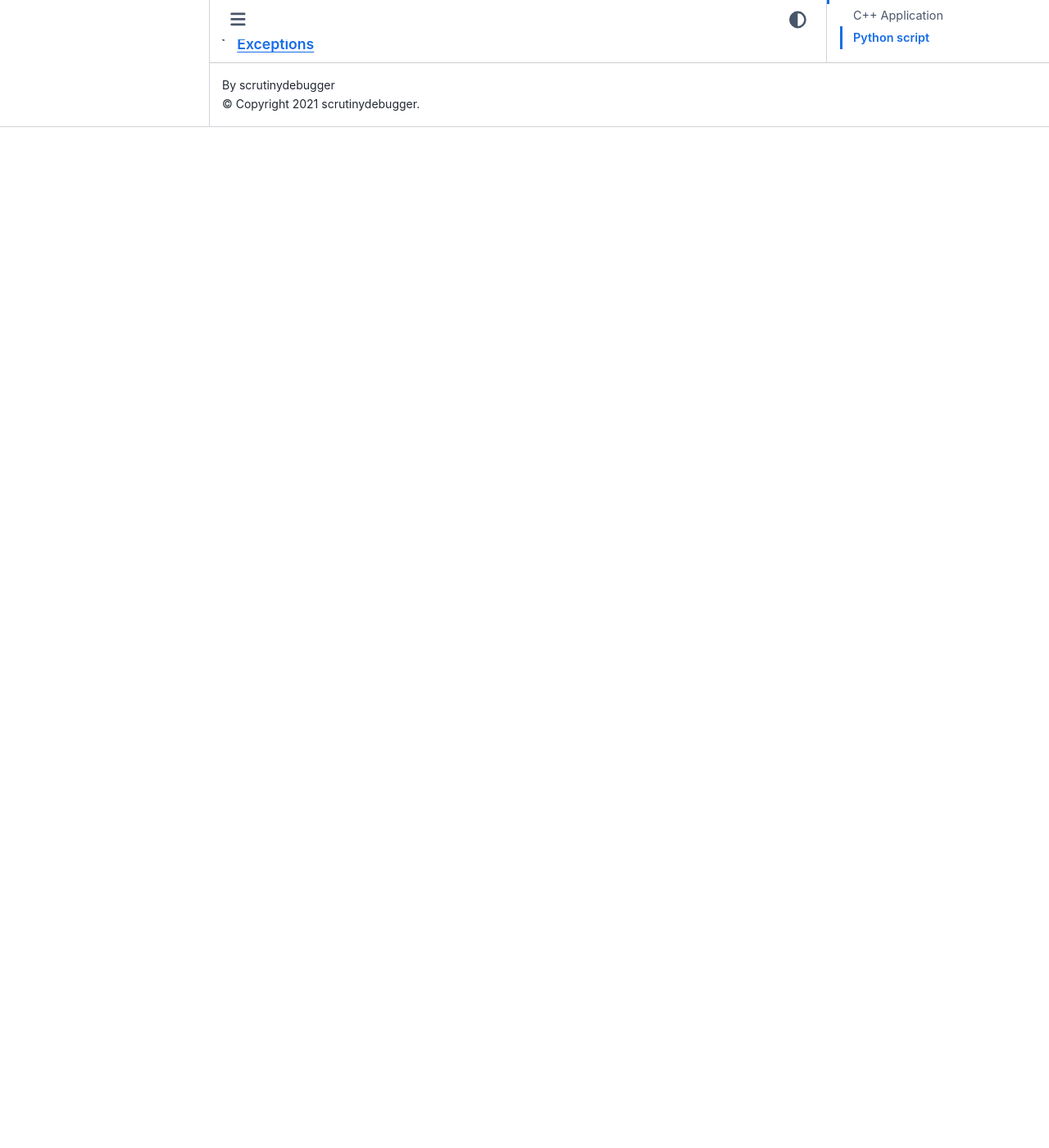
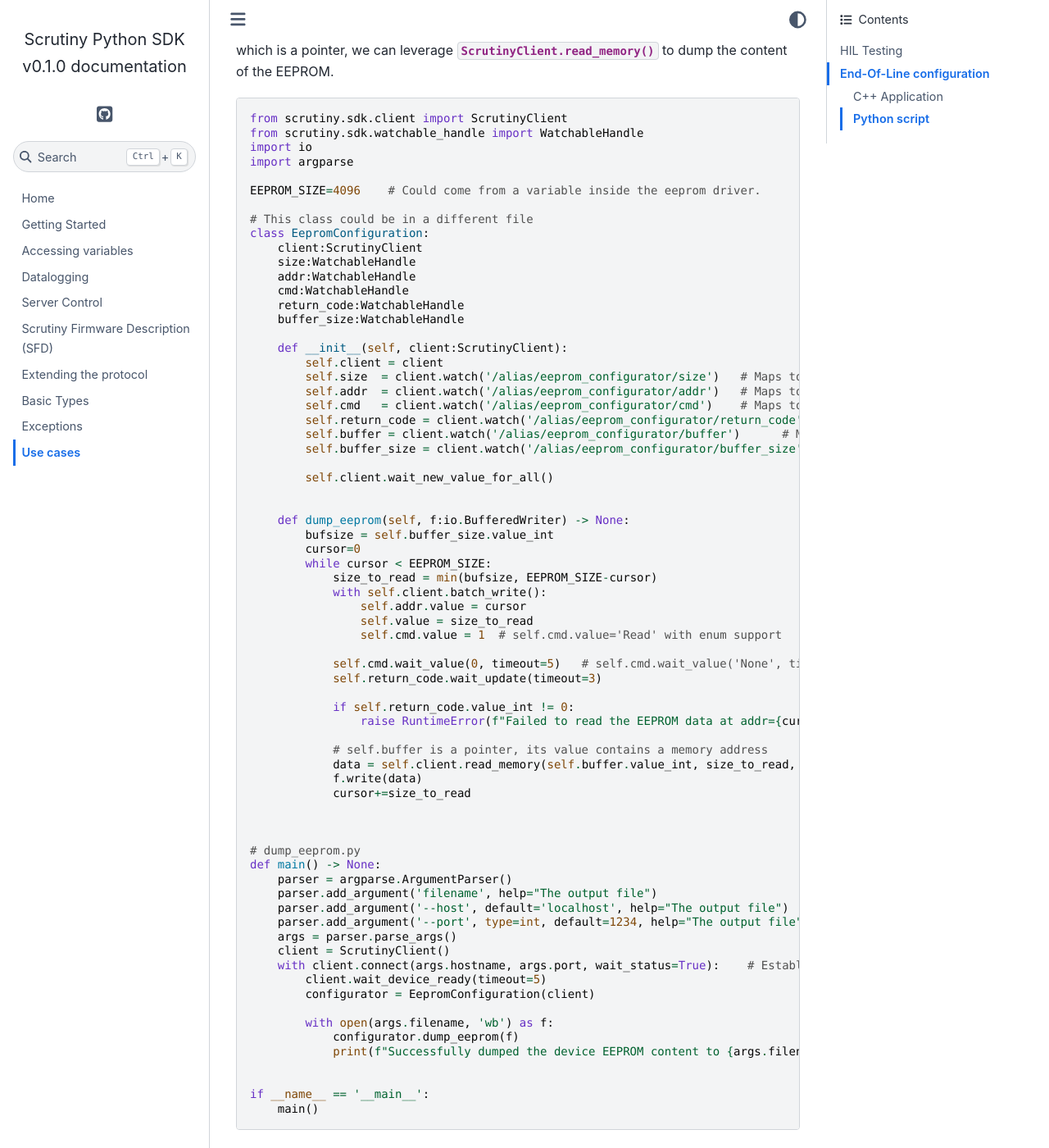
Before and after one commit to scrutinydebugger/scrutiny-python, a Sphinx documentation site: the page built from scrutiny/sdk/docs/source/use_cases.rst, in a window 1280 px wide and 1400 px high, scrolled down 3232 px. Shown: the whole window at 82% size. Built offline with Sphinx 7.4.7 and the Sphinx Book theme 1.1.4, drawn with Linux system fonts in a browser that asks for light colours; before the commit the page ends 3387 px from its top, so only the background shows below that; some of the changed text lies outside the part shown.

Commit message:
Added eol_config use case

```diff
--- a/scrutiny/sdk/docs/source/_static/code-examples/eol_config1.py
+++ b/scrutiny/sdk/docs/source/_static/code-examples/eol_config1.py
@@ -35,12 +35,11 @@ with client.connect(hostname, port, wait_status=True):    # Establish a websocke
         eeprom_config_cmd.value = 3     # WriteAssemblyHeader
         # eeprom_config_cmd.value = 'WriteAssemblyHeader'   # With enum support
 
-    eeprom_config_cmd.wait_value(0, timeout=5)  # The device will set this back to None once finished
-    # eeprom_config_cmd.wait_value('None', timeout=2)   # With enum support
+    eeprom_config_cmd.wait_value(0, timeout=5)         # The device will set this back to None once finished
+    # eeprom_config_cmd.wait_value('None', timeout=5)   # With enum support
 
-    # Request the server for an update. Make sure we do not read an old value
-    # We have no control on the order in which the values a polled by the server.
-    eeprom_config_return_code.force_refresh()
+    # Make sure we do not read an old value
+    eeprom_config_return_code.wait_update(timeout=2)
 
     assert eeprom_config_return_code.value_int == 0, "Write operation failed"
 
--- /dev/null
+++ b/scrutiny/sdk/docs/source/_static/code-examples/eol_config2.py
@@ -0,0 +1,70 @@
+from scrutiny.sdk.client import ScrutinyClient
+from scrutiny.sdk.watchable_handle import WatchableHandle
+import io
+import argparse
+
+EEPROM_SIZE=4096    # Could come from a variable inside the eeprom driver.
+
+# This class could be in a different file
+class EepromConfiguration:
+    client:ScrutinyClient
+    size:WatchableHandle
+    addr:WatchableHandle
+    cmd:WatchableHandle
+    return_code:WatchableHandle
+    buffer_size:WatchableHandle
+
+    def __init__(self, client:ScrutinyClient):
+        self.client = client
+        self.size  = client.watch('/alias/eeprom_configurator/size')   # Maps to /var/global/eeprom_configurator/m_size
+        self.addr  = client.watch('/alias/eeprom_configurator/addr')   # Maps to /var/global/eeprom_configurator/m_addr
+        self.cmd   = client.watch('/alias/eeprom_configurator/cmd')    # Maps to /var/global/eeprom_configurator/m_cmd
+        self.return_code = client.watch('/alias/eeprom_configurator/return_code')      # Maps to /var/global/eeprom_configurator/m_last_return_code
+        self.buffer = client.watch('/alias/eeprom_configurator/buffer')      # Maps to /var/global/eeprom_configurator/m_buffer
+        self.buffer_size = client.watch('/alias/eeprom_configurator/buffer_size')      # Maps to /var/global/eeprom_configurator/m_buffer_size
+
+        self.client.wait_new_value_for_all()
+
+
+    def dump_eeprom(self, f:io.BufferedWriter) -> None:
+        bufsize = self.buffer_size.value_int
+        cursor=0
+        while cursor < EEPROM_SIZE:
+            size_to_read = min(bufsize, EEPROM_SIZE-cursor)
+            with self.client.batch_write():
+                self.addr.value = cursor
+                self.value = size_to_read
+                self.cmd.value = 1  # self.cmd.value='Read' with enum support
+
+            self.cmd.wait_value(0, timeout=5)   # self.cmd.wait_value('None', timeout=5)
+            self.return_code.wait_update(timeout=3)
+
+            if self.return_code.value_int != 0:
+                raise RuntimeError(f"Failed to read the EEPROM data at addr={cursor} with size={size_to_read}")
+
+            # self.buffer is a pointer, its value contains a memory address
+            data = self.client.read_memory(self.buffer.value_int, size_to_read, timeout=5)  # Reads the content of the buffer
+            f.write(data)
+            cursor+=size_to_read
+
+
+
+# dump_eeprom.py
+def main() -> None:
+    parser = argparse.ArgumentParser()
+    parser.add_argument('filename', help="The output file")
+    parser.add_argument('--host', default='localhost', help="The output file")
+    parser.add_argument('--port', type=int, default=1234, help="The output file")
+    args = parser.parse_args()
+    client = ScrutinyClient()
+    with client.connect(args.hostname, args.port, wait_status=True):    # Establish a websocket connection and wait for a first server status update
+        client.wait_device_ready(timeout=5)
+        configurator = EepromConfiguration(client)
+
+        with open(args.filename, 'wb') as f:
+            configurator.dump_eeprom(f)
+            print(f"Successfully dumped the device EEPROM content to {args.filename} ")
+
+
+if __name__ == '__main__':
+    main()
--- a/scrutiny/sdk/docs/source/accessing_variables.rst
+++ b/scrutiny/sdk/docs/source/accessing_variables.rst
@@ -112,9 +112,9 @@ Looking for this value is helpful to detect a change.
 Two methods can help the user to wait for remote event. :meth:`WatchableHandle.wait_update<scrutiny.sdk.watchable_handle.WatchableHandle.wait_update>` and
 :meth:`WatchableHandle.wait_value<scrutiny.sdk.watchable_handle.WatchableHandle.wait_value>`
 
-It is important to mention that the server does not continuously stream the values of the variables, but rather stream changes in value.
-Therefore, :meth:`wait_update<scrutiny.sdk.watchable_handle.WatchableHandle.wait_update>` may raise a timeout if the value never changes
-on the device, even if the server has polled the device many times since then.
+The server broadcast a value update periodically, generally quite fast. The update delay depends mainly on how the communication link with the device is saturated.
+Therefore, the number of watchable subscription and the available bandwidth will affect the update rate. The server poll the device for each watchables in a round-robin scheme,
+when value updates are available, they are aggregated and flushed to all clients. For most common cases, a value update can be expected within hundreds of milliseconds.
 
 .. automethod:: scrutiny.sdk.watchable_handle.WatchableHandle.wait_update
 
--- a/scrutiny/sdk/docs/source/use_cases.rst
+++ b/scrutiny/sdk/docs/source/use_cases.rst
@@ -64,3 +64,12 @@ Python script
 .. literalinclude:: _static/code-examples/eol_config1.py
     :language: python
     :encoding: utf-8
+
+We can even make something a little more advance and encapsulate everything related to the EEPROM interraction into a ``EEPROMConfigurator`` class.
+Using the value of ``m_buffer``, which is a pointer, we can leverage :meth:`ScrutinyClient.read_memory()<scrutiny.sdk.client.ScrutinyClient.read_memory>`
+to dump the content of the EEPROM.
+
+
+.. literalinclude:: _static/code-examples/eol_config2.py
+    :language: python
+    :encoding: utf-8
```
Also changed, not shown: 2 other files.
